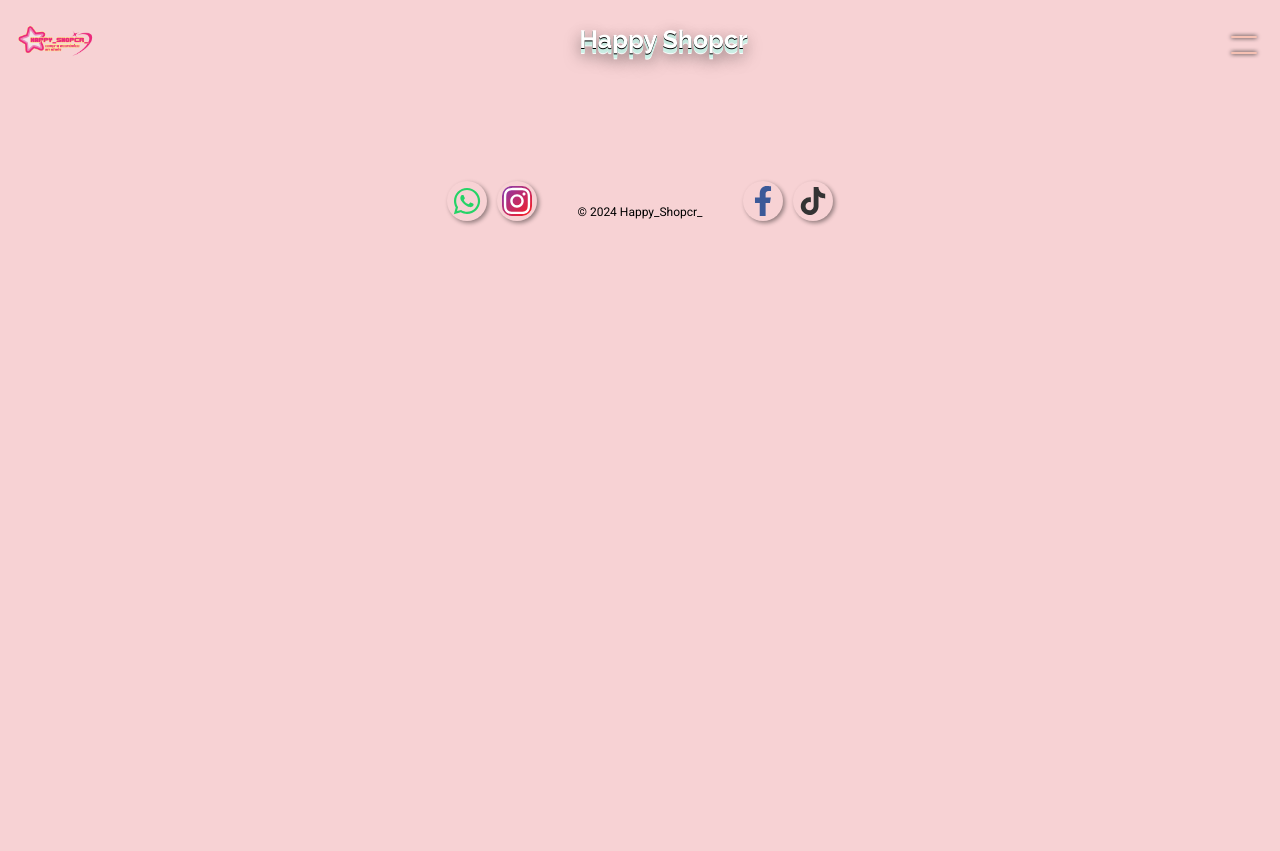
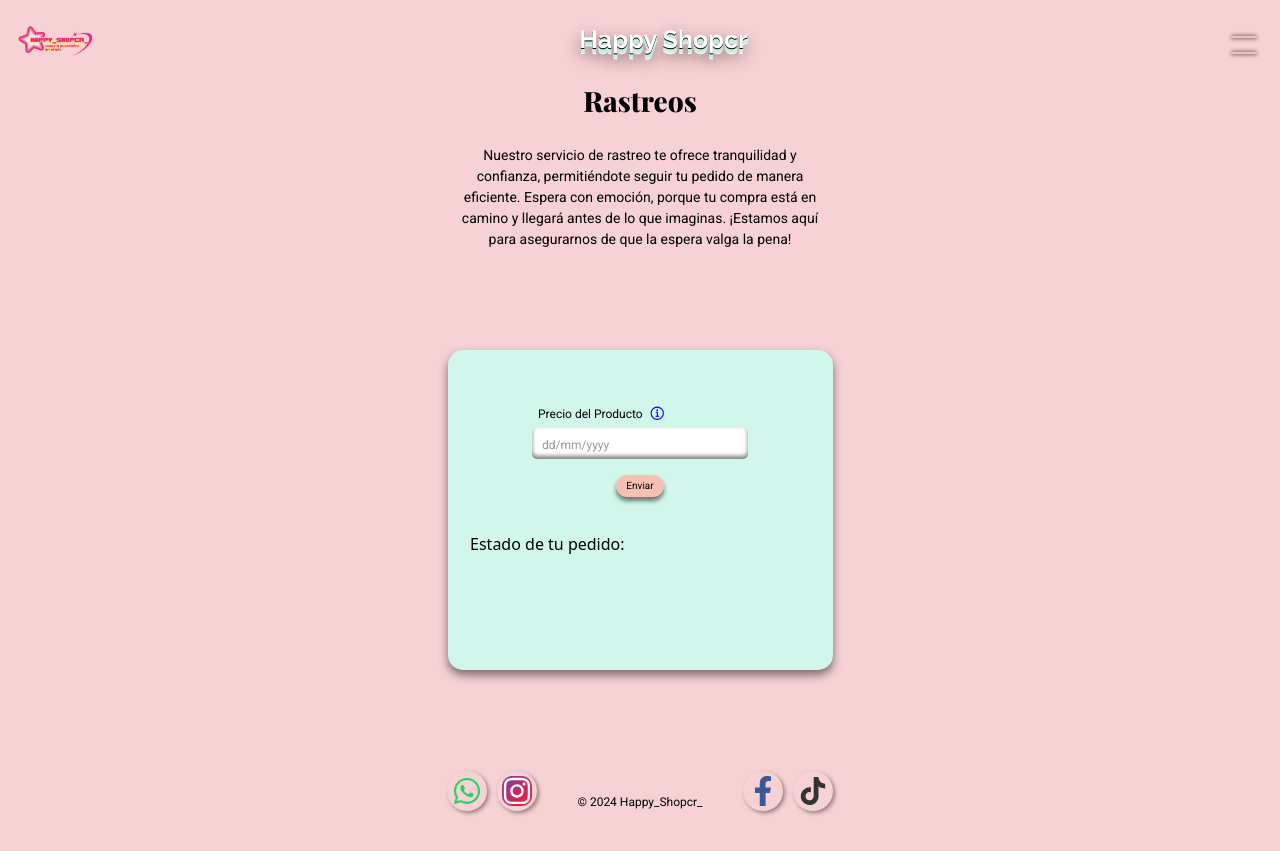
Before and after one commit to Davidc480/import_track, a Next.js app in the folder client/: page /OrderTracker in a window 1280 px wide. Built offline with nearby package versions, Linux system fonts and the light colour scheme.

Commit message:
working on the traking page

```diff
--- a/client/src/Components/Calculator/Calculator.module.css
+++ b/client/src/Components/Calculator/Calculator.module.css
@@ -58,7 +58,6 @@
 .inputPriceProduct input::placeholder {
     color: #999;
     font-family: var(--font-roboto);
-
 }
 
 .inputPriceProduct .input_container {
--- /dev/null
+++ b/client/src/Components/OrderStatusTracker/OrderStatusTracker.jsx
@@ -0,0 +1,32 @@
+import style from "./OrderStatusTracker.module.css"
+import { IoInformationCircleOutline } from 'react-icons/io5'
+
+const OrderStatusTracker = ()=>{
+    return(
+        <div className="flex flex-col justify-center items-center mt-24">
+            <div className={style.tittle}>
+                <h2>Rastreos</h2>
+            </div>
+            <div className={style.text}>
+                <p>Nuestro servicio de rastreo te ofrece tranquilidad y confianza, permitiéndote seguir tu pedido de manera eficiente. Espera con emoción, porque tu compra está en camino y llegará antes de lo que imaginas. ¡Estamos aquí para asegurarnos de que la espera valga la pena!</p>
+            </div>
+            <div className={style.containerForm}>
+                <form className={style.form} action="">
+                    <div className={style.spanIcon}>
+                        <span>Precio del Producto</span>
+                        <span className={style.infoIcon}><IoInformationCircleOutline size={17} color="blue" /></span>
+                    </div>
+                        <input placeholder="dd/mm/yyyy" type="text" />
+                    <div className={style.button}>
+                        <button>Enviar</button>
+                    </div>
+                </form>
+                <div>
+                    <h3 className={style.requestedTitle}>Estado de tu pedido:</h3>
+                </div>
+            </div>
+        </div>
+    )
+}
+
+export default OrderStatusTracker;
--- /dev/null
+++ b/client/src/Components/OrderStatusTracker/OrderStatusTracker.module.css
@@ -0,0 +1,93 @@
+.tittle {
+    font-family: var(--font-playfair-display);
+    font-size: 28px;
+}
+
+.text {
+    width: 361px;
+    height: auto;
+}
+
+.text p {
+    font-family: var(--font-roboto);
+    font-size: 14px;
+    text-align: center;
+    margin-top: 23px;
+}
+
+.containerForm {
+    display: flex;
+    flex-direction: column;
+    justify-content: center;
+    align-items: center;
+    width: 385px;
+    height: 320px;
+    border-radius: 15px;
+    margin-top: 100px;
+    padding: 20px;
+    background-color: var(--secondary-color);
+    box-shadow: 0 5px 10px rgba(0, 0, 0, 0.5);
+}
+
+.form {
+    display: flex;
+    flex-direction: column;
+    margin-top: -60px;
+}
+
+.form input::placeholder {
+    color: #999;
+    font-family: var(--font-roboto);
+    font-size: 12px;
+}
+
+.form span {
+    display: flex;
+    font-family: var(--font-roboto);
+    font-size: 12px;
+    margin-left: 6px;
+}
+
+.form input {
+    width: 216px;
+    height: 31px;
+    padding: 10px;
+    border-radius: 5px;
+    margin-top: 5px;
+    border: none;
+    outline: none;
+    box-shadow: inset 0 -3px 4px rgba(0,0,0, 0.5);
+}
+
+.infoIcon {
+    margin-left: 5px;
+}
+
+.spanIcon {
+    display: flex;
+    flex-direction: row;
+    justify-content: flex-start;
+    align-items: flex-start;
+}
+
+.button {
+    margin-left: auto;
+    margin-right: auto;
+    display: flex;
+    justify-content: center;
+    align-items: center;
+    width: 48px;
+    height: 22px;
+    background-color: var(--third-color);
+    padding: 4px;
+    font-family: var(--font-roboto);
+    font-size: 10px;
+    margin-top: 16px;
+    border-radius: 100px;
+    box-shadow: 0 4px 4px rgba(0, 0, 0, 0.5);
+}
+
+.requestedTitle {
+    margin-top: 35px;
+    transform: translateX(-60%);
+}
--- a/client/src/app/OrderTracker/page.js
+++ b/client/src/app/OrderTracker/page.js
@@ -1,11 +1,12 @@
 import HeaderMobile from "@/Components/HeaderMobile/HeaderMobile";
 import Footer from "@/Components/Footer/Footer";
+import OrderStatusTracker from "@/Components/OrderStatusTracker/OrderStatusTracker";
 
 export default function OrderTracker() {
   return (
     <main className="flex min-h-screen flex-col items-center mb-10 ">
       <HeaderMobile />
-
+      <OrderStatusTracker />
       <Footer />
     </main>
   );
```
